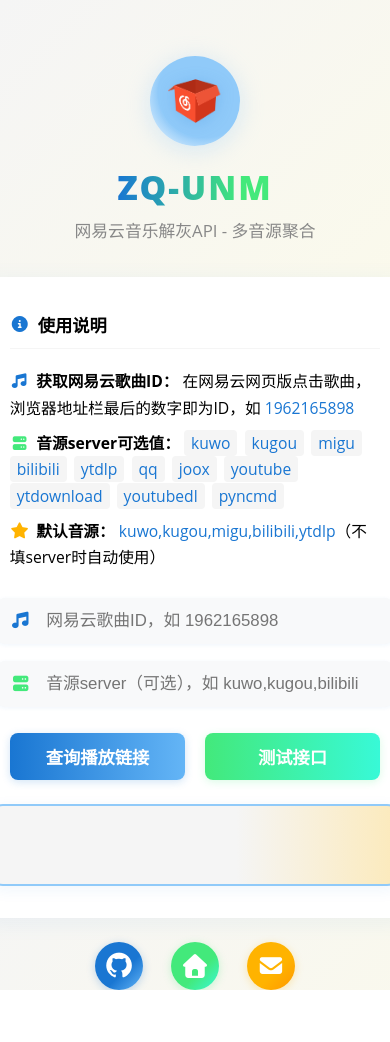
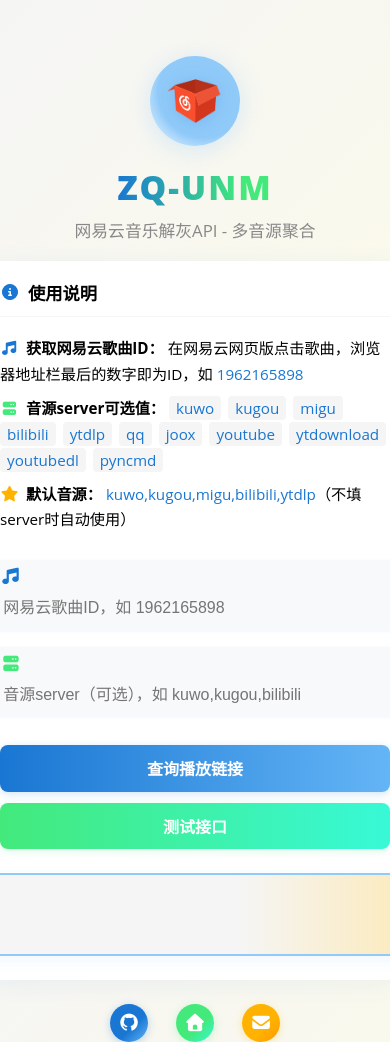
Before and after one commit to BAYUEQI/ZQ-UNM, a website: page public/index.html in a window 390 px wide. Shown: the top 1042 px of the page. Before the commit the page ends 990 px from the top, so only its background shows below. Drawn offline with Linux system fonts and the light colour scheme.

Commit message:
Update index.html

```diff
--- a/public/index.html
+++ b/public/index.html
@@ -11,6 +11,7 @@
   gtag('config', 'G-PCDXNT62KC');
   </script>
   <meta charset="utf-8" />
+  <meta name="viewport" content="width=device-width, initial-scale=1, maximum-scale=1, user-scalable=no" />
   <title>ZQ-UNM</title>
   <link rel="shortcut icon" href="./favicon.png" type="image/x-icon" />
   <link rel="stylesheet" href="https://lf3-cdn-tos.bytecdntp.com/cdn/expire-1-M/font-awesome/6.0.0/css/all.min.css" />
@@ -172,6 +173,52 @@
     @keyframes fadeInResult {
       0% {opacity:0;transform:translateY(20px);}
       100% {opacity:1;transform:translateY(0);}
+    }
+    @media (max-width: 600px) {
+      body {
+        padding: 0 0.5rem;
+      }
+      .card {
+        padding: 1.2rem 0.5rem 1rem 0.5rem !important;
+        max-width: 100vw !important;
+        width: 100vw !important;
+        border-radius: 10px !important;
+      }
+      .ico img {
+        width: 120px !important;
+        height: 120px !important;
+      }
+      .title {
+        font-size: 1.3rem !important;
+      }
+      .text, ul, li {
+        font-size: 0.95rem !important;
+      }
+      input, button {
+        font-size: 1rem !important;
+      }
+      .footer-btn {
+        width: 38px !important;
+        height: 38px !important;
+      }
+      .footer-btn i {
+        font-size: 1.1rem !important;
+      }
+      main {
+        margin-top: 1.2rem !important;
+      }
+      .card form > div {
+        flex-direction: column !important;
+        gap: 0.5rem !important;
+        align-items: stretch !important;
+      }
+      .card form > div input {
+        width: 100% !important;
+      }
+      .card form > div button {
+        width: 100% !important;
+        margin: 0.2rem 0 0 0 !important;
+      }
     }
   </style>
 </head>
```
